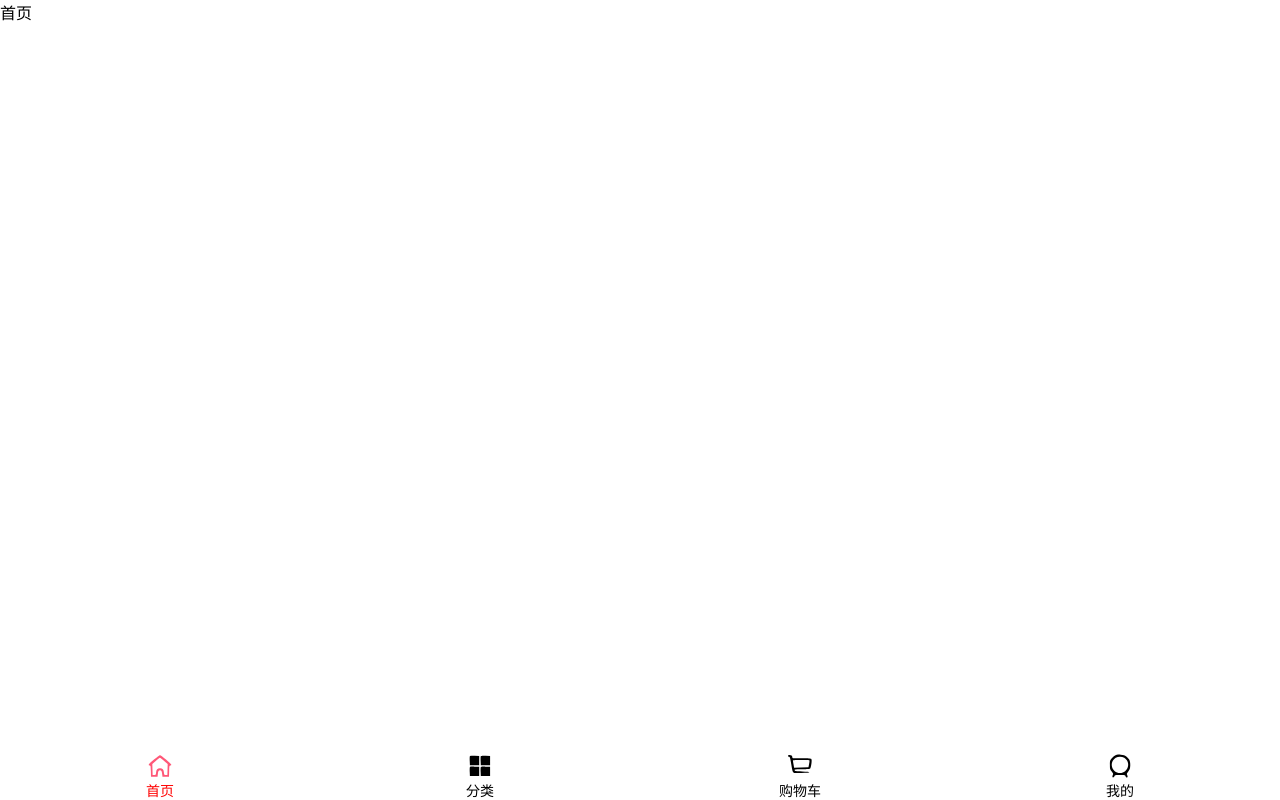
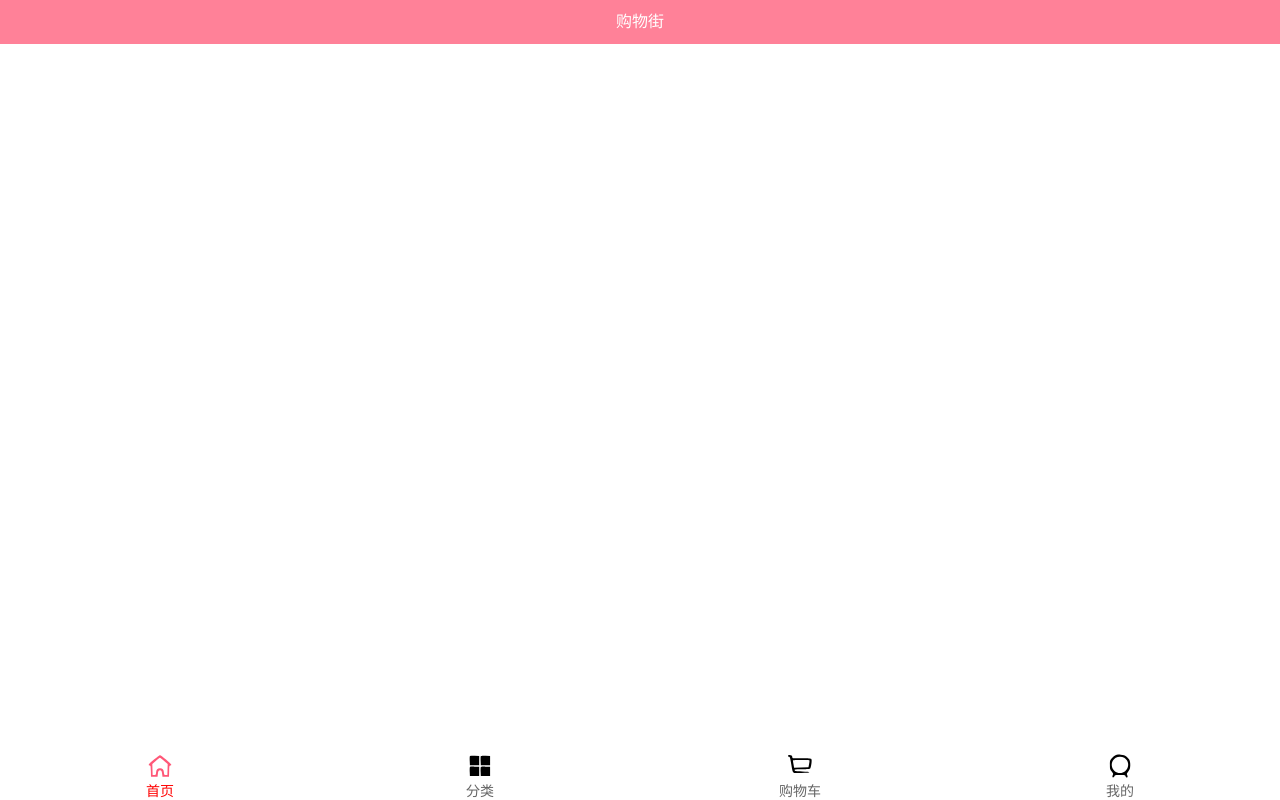
Before and after one commit to shan-guo/supermall-h5, a Vue app: page /home in a window 1280 px wide. Built offline with nearby package versions, Linux system fonts and the light colour scheme.

Commit message:
Add：navbar

```diff
--- a/src/App.vue
+++ b/src/App.vue
@@ -5,22 +5,30 @@
       <tab-bar-item path="/home" activeColor="red">
         <template v-slot:item-icon><img src="@/assets/img/tabbar/home.svg" alt=""></template>
         <template v-slot:item-icon-active><img src="@/assets/img/tabbar/home_active.svg" alt=""></template>
-        <template v-slot:item-text><div>首页</div></template>
+        <template v-slot:item-text>
+          <div>首页</div>
+        </template>
       </tab-bar-item>
       <tab-bar-item path="/category" activeColor="red">
         <template v-slot:item-icon><img src="@/assets/img/tabbar/category.svg" alt=""></template>
         <template v-slot:item-icon-active><img src="@/assets/img/tabbar/category_active.svg" alt=""></template>
-        <template v-slot:item-text><div>分类</div></template>
+        <template v-slot:item-text>
+          <div>分类</div>
+        </template>
       </tab-bar-item>
       <tab-bar-item path="/cart" activeColor="red">
         <template v-slot:item-icon><img src="@/assets/img/tabbar/shopcart.svg" alt=""></template>
         <template v-slot:item-icon-active><img src="@/assets/img/tabbar/shopcart_active.svg" alt=""></template>
-        <template v-slot:item-text><div>购物车</div></template>
+        <template v-slot:item-text>
+          <div>购物车</div>
+        </template>
       </tab-bar-item>
       <tab-bar-item path="/profile" activeColor="red">
         <template v-slot:item-icon><img src="@/assets/img/tabbar/profile.svg" alt=""></template>
         <template v-slot:item-icon-active><img src="@/assets/img/tabbar/profile_active.svg" alt=""></template>
-        <template v-slot:item-text><div>我的</div></template>
+        <template v-slot:item-text>
+          <div>我的</div>
+        </template>
       </tab-bar-item>
     </tab-bar>
   </div>
@@ -30,15 +38,16 @@
 <script>
 import TabBar from '@/components/common/tabbar/TabBar.vue'
 import TabBarItem from '@/components/common/tabbar/TabBarItem.vue'
+
 export default {
-		name: 'App',
-		components: {
-			TabBar, TabBarItem
+  name: 'App',
+  components: {
+    TabBar, TabBarItem
   }
 }
 </script>
 
 <style>
-@import '@/assets/css/normalize.css';
+@import '@/assets/css/base.css';
 
 </style>
--- a/src/assets/css/base.css
+++ b/src/assets/css/base.css
@@ -1,4 +1,55 @@
+@import "./normalize.css";
+
+/*:root -> 获取根元素html*/
+:root {
+  --color-text: #666;
+  --color-high-text: #ff5777;
+  --color-tint: #ff8198;
+  --color-background: #fff;
+  --font-size: 14px;
+  --line-height: 1.5;
+}
+
+*,
+*::before,
+*::after {
+  margin: 0;
+  padding: 0;
+  box-sizing: border-box;
+}
+
 body {
-    padding: 0;
-    margin: 0;
+  font-family: "Helvetica Neue",Helvetica,"PingFang SC","Hiragino Sans GB","Microsoft YaHei","微软雅黑",Arial,sans-serif;
+  user-select: none; /* 禁止用户鼠标在页面上选中文字/图片等 */
+  -webkit-tap-highlight-color: transparent; /* webkit是苹果浏览器引擎，tap点击，highlight背景高亮，color颜色，颜色用数值调节 */
+  background: var(--color-background);
+  color: var(--color-text);
+  /* rem vw/vh */
+  width: 100vw;
 }
+
+a {
+  color: var(--color-text);
+  text-decoration: none;
+}
+
+.clear-fix::after {
+  clear: both;
+  content: '';
+  display: block;
+  width: 0;
+  height: 0;
+  visibility: hidden;
+}
+
+.clear-fix {
+  zoom: 1;
+}
+
+.left {
+  float: left;
+}
+
+.right {
+  float: right;
+}
--- /dev/null
+++ b/src/components/common/navbar/NavBar.vue
@@ -0,0 +1,36 @@
+<template>
+  <div class="nav-bar">
+    <div class="left">
+      <slot name="left"></slot>
+    </div>
+    <div class="center">
+      <slot name="center"></slot>
+    </div>
+    <div class="right">
+      <slot name="right"></slot>
+    </div>
+  </div>
+</template>
+
+<script>
+export default {
+  name: "NavBar"
+}
+</script>
+
+<style scoped>
+.nav-bar {
+  display: flex;
+  height: 44px;
+  line-height: 44px;
+  text-align: center;
+}
+
+.left, .right {
+  width: 60px;
+}
+
+.center {
+  flex: 1;
+}
+</style>
--- a/src/views/home/Home.vue
+++ b/src/views/home/Home.vue
@@ -1,14 +1,28 @@
 <template>
-    <div>
-        首页
-    </div>
+  <div id="home">
+    <nav-bar class="home-nav">
+      <template v-slot:center>
+        <div>购物街</div>
+      </template>
+    </nav-bar>
+  </div>
 </template>
 
 <script>
+import NavBar from "@/components/common/navbar/NavBar";
+
 export default {
-    name: "Home"
+  name: "Home",
+  components: {
+    NavBar
+  }
 }
 </script>
 
-<style>
+<style scoped>
+.home-nav {
+  background-color: var(--color-tint);
+  color: white;
+  box-shadow: rgb(100, 100, 100, 0.2);
+}
 </style>
```
Also changed, not shown: src/assets/logo.png (deleted), 1 other file (tests, documents, lock files or other folders).
